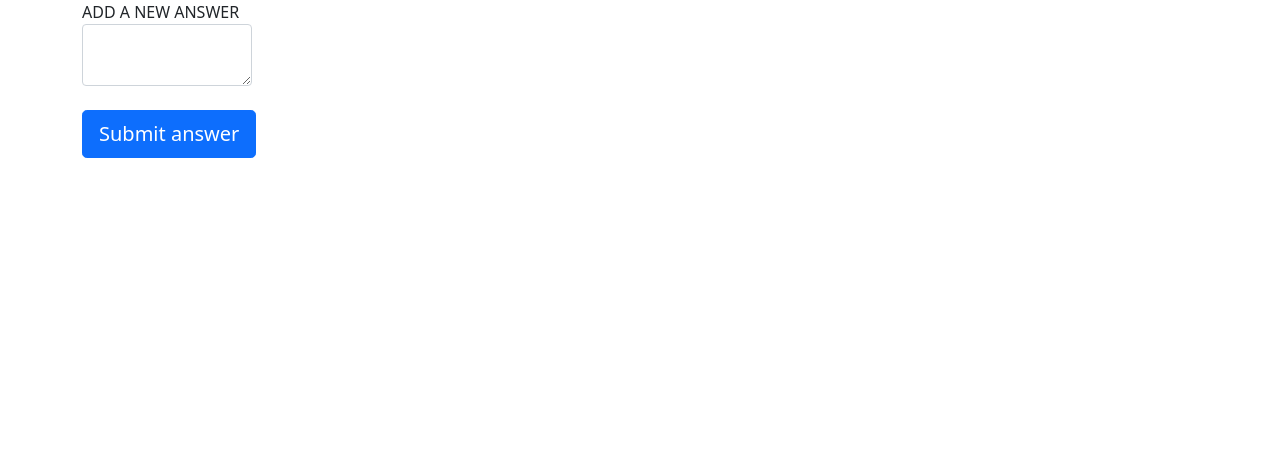
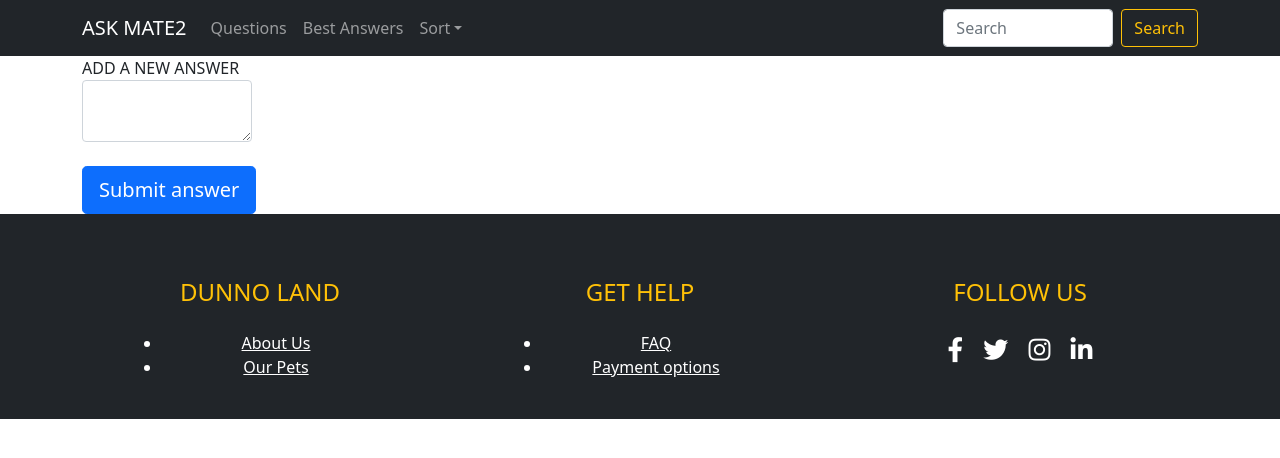
Before and after one commit to IoanaPedroo/Ask-Mate, a Flask app: page /list/1/new-answer in a window 1280 px wide. Shown: the top 458 px of the page. Run offline with Flask 2, Linux system fonts and the light colour scheme.

Commit message:
sql transformation v.6

```diff
--- a/server.py
+++ b/server.py
@@ -14,13 +14,17 @@ app.config["UPLOAD_FOLDER"] = os.path.join(
 @app.route("/list/<question_id>")
 def display_question(question_id):
     data_handler.increase_view_numbers(question_id)
+    answers = data_handler.get_answers(question_id)
+    comm = []
+    for answer in answers:
+        comm.append(data_handler.get_comments_for_answer(answer_id=answer['id']))
     return render_template(
         "question.html",
         question=data_handler.get_question(question_id),
-        answers=data_handler.get_answers(question_id),
+        answers=answers,
         question_id=question_id,
-        comments=data_handler.get_comments_for_question(question_id)
-
+        comments=data_handler.get_comments_for_question(question_id),
+        comments_a=comm
     )
 
 @app.route("/list/<question_id>/new-answer", methods=["GET", "POST"])
@@ -157,7 +161,28 @@ def new_comment(question_id, answer_id):
     return render_template("new_comment.html", question_id=question_id, answer_id=answer_id)
 
 
+@app.route("/list/<question_id>/<answer_id>/edit", methods=["GET", "POST"])
+def edit_answer(question_id, answer_id):
+    if request.method == "POST":
+        edited_answer = {'id': answer_id,
+                      'question_id': question_id,
+                      'message': request.form.get('message'),
+                      'image': None}
+        data_handler.edit_question_answer(edited_answer)
+        return redirect(url_for("display_question", question_id=question_id))
+    return render_template(
+        "edit.html",
+        question=data_handler.get_answer(answer_id),
+        question_id=answer_id,
+    )
 
+@app.route("/search?q=<search_phrase>")
+def search_words(search_phrase):
+    if search_phrase:
+        posts = data_handler.get_query(search_phrase)
+    else:
+        posts = data_handler.get_questions()
+    return render_template("list.html", questions=posts)
 
 if __name__ == "__main__":
     app.run(debug=True, port=5000)  # Allow verbose error reports
--- /dev/null
+++ b/templates/layout.html
@@ -0,0 +1,73 @@
+<!DOCTYPE html>
+<html lang="en">
+<head>
+    <meta charset="UTF-8">
+    <meta name="viewport" content="width=device-width, initial-scale=1">
+    <title>Title</title>
+    <link href="https://cdn.jsdelivr.net/npm/bootstrap@5.1.3/dist/css/bootstrap.min.css" rel="stylesheet" integrity="sha384-1BmE4kWBq78iYhFldvKuhfTAU6auU8tT94WrHftjDbrCEXSU1oBoqyl2QvZ6jIW3" crossorigin="anonymous">
+    <link rel="stylesheet" type="text/css" href="https://cdnjs.cloudflare.com/ajax/libs/font-awesome/5.15.1/css/all.min.css">
+</head>
+<body>
+    <nav class="navbar navbar-expand-lg navbar-dark bg-dark">
+        <div class="container">
+            <a href="#" class="navbar-brand">ASK MATE2</a>
+            <button class="navbar-toggler" type="button" data-bs-toggle="collapse" data-bs-target="#navbarSupportedContent" aria-controls="navbarSupportedContent" aria-expanded="false" aria-label="Toggle navigation">
+                <span class="navbar-toggler-icon"></span>
+            </button>
+            <div class="collapse navbar-collapse" id="navbarSupportedContent">
+                <ul class="navbar-nav me-auto mb-2 mb-lg-0">
+                    <li class="nav-item">
+                        <a href="#" class="nav-link" aria-current="page">Questions</a>
+                    </li>
+                    <li class="nav-item">
+                        <a href="#" class="nav-link">Best Answers</a>
+                    </li>
+                    <li class="nav-item dropdown">
+                        <a class="nav-link dropdown-toggle" href="#" id="navbarDropdown" role="button" data-bs-toggle="dropdown" aria-expanded="false">Sort</a>
+                        <ul class="dropdown-menu" aria-labelledby="navbarDropdown">
+                            <li><a class="dropdown-item" href="#">By Id</a></li>
+                            <li><a class="dropdown-item" href="#">By Time Submission</a></li>
+                            <li><hr class="dropdown-divider"></li>
+                            <li><a class="dropdown-item" href="#">By Title</a></li>
+                        </ul>
+                    </li>
+                </ul>
+                <form class="d-flex" action="{{ url_for('search_words') }}">
+                    <input class="form-control me-2" type="search" placeholder="Search" aria-label="Search" name="search_phrase">
+                    <button class="btn btn-outline-warning" type="submit">Search</button>
+                </form>
+            </div>
+        </div>
+    </nav>
+{% block content %}{% endblock %}
+<footer class="bg-dark footer-dark text-white pt-5 pb-4">
+        <div class="container text-center text-md-left">
+            <div class="row text-center text-md-left">
+                <div class="col-md-3 col-lg-3 col-xl-3 mx-auto mt-3">
+                    <h4 class="text-uppercase mb-4 font-weight-bold text-warning">DUNNO LAND</h4>
+                    <ul>
+                        <li><a class="text-white" href="#">About Us</a></li>
+                        <li><a class="text-white" href="#">Our Pets</a></li>
+                    </ul>
+                </div>
+                <div class="col-md-3 col-lg-3 col-xl-3 mx-auto mt-3">
+                    <h4 class="text-uppercase mb-4 font-weight-bold text-warning">Get Help</h4>
+                    <ul>
+                        <li><a class="text-white" href="#">FAQ</a></li>
+                        <li><a class="text-white" href="#">Payment options</a></li>
+                    </ul>
+                </div>
+                <div class="col-md-3 col-lg-3 col-xl-3 mx-auto mt-3">
+                    <h4 class="text-uppercase mb-4 font-weight-bold text-warning">Follow us</h4>
+                    <div class="social-links">
+                        <a class="btn-floating btn-sm text-white" style="font-size: 25px;"  href="#"><i class="fab fa-facebook-f"></i></a>
+                        <a class="btn-floating btn-sm text-white" style="font-size: 25px;"  href="#"><i class="fab fa-twitter"></i></a>
+                        <a class="btn-floating btn-sm text-white" style="font-size: 25px;"  href="#"><i class="fab fa-instagram"></i></a>
+                        <a class="btn-floating btn-sm text-white" style="font-size: 25px;"  href="#"><i class="fab fa-linkedin-in"></i></a>
+                    </div>
+                </div>
+            </div>
+        </div>
+    </footer>
+</body>
+</html>
--- a/templates/list.html
+++ b/templates/list.html
@@ -1,3 +1,4 @@
+
 <!DOCTYPE html>
 <html lang="en">
     <head>
--- a/templates/new_answer.html
+++ b/templates/new_answer.html
@@ -1,6 +1,7 @@
-<!DOCTYPE html>
-<html lang="en">
-    <head>
+{% extends "layout.html" %}
+
+{% block content %}
+
         <meta charset="utf-8" />
         <title>NEW ANSWER</title>
         <link
@@ -14,8 +15,8 @@
                 width: 170px;
             }
         </style>
-    </head>
-    <body>
+
+
         <div class="container">
             <form
                 action="{{url_for('new_answer', question_id=question_id)}}"
@@ -39,5 +40,4 @@
             integrity="sha384-ka7Sk0Gln4gmtz2MlQnikT1wXgYsOg+OMhuP+IlRH9sENBO0LRn5q+8nbTov4+1p"
             crossorigin="anonymous"
         ></script>
-    </body>
-</html>
+{% endblock %}
```
Also changed, not shown: data_handler.py (+17 -1 lines), templates/question.html (+17 -27 lines).
